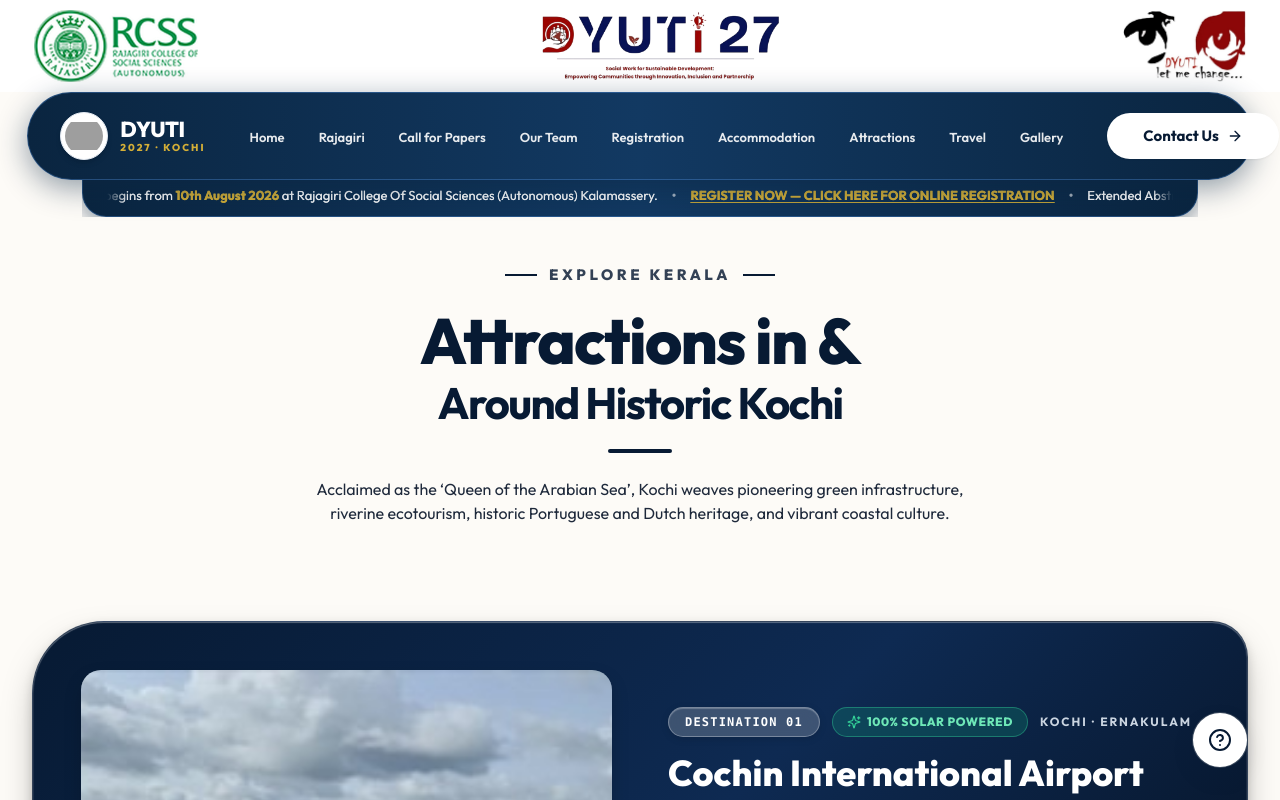
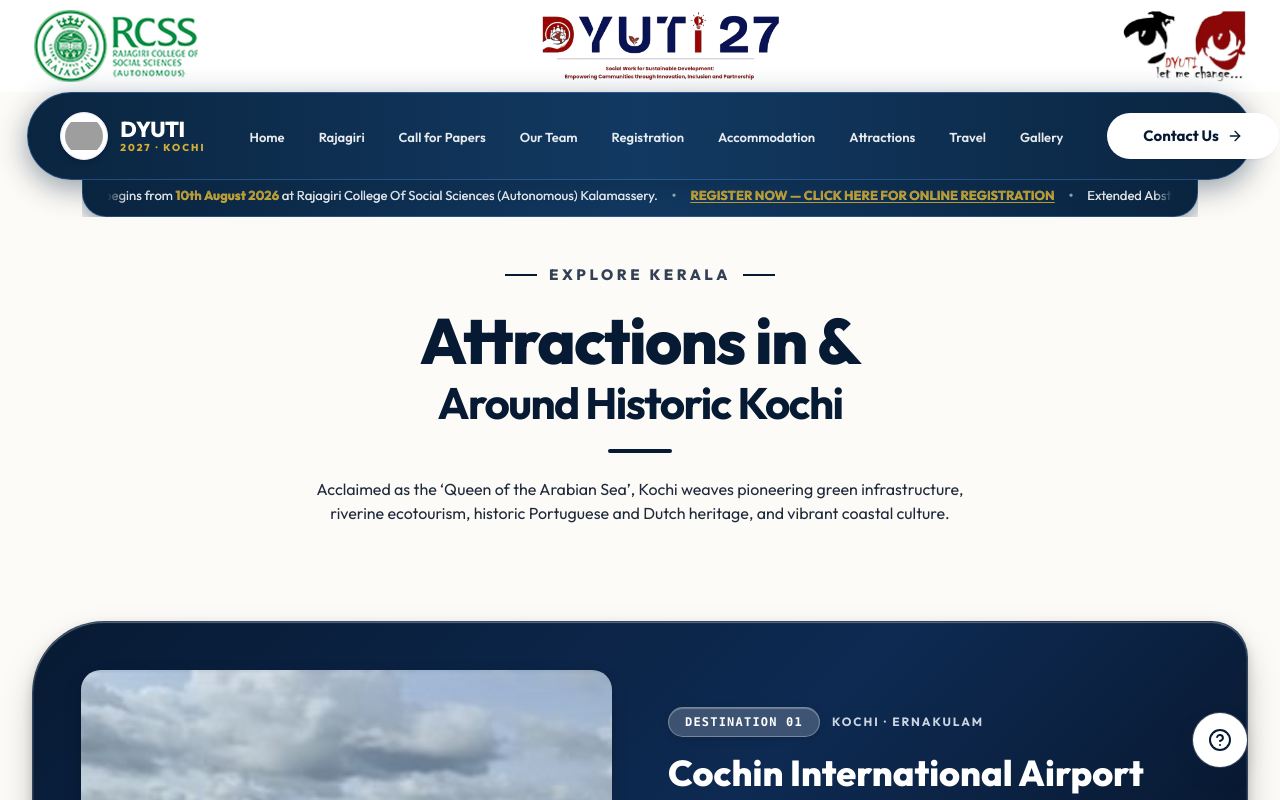
Before and after one commit to Rlabzteam/Dyuti27, a React (Vite) app: page /kochi in a window 1280 px wide. Shown: the top 800 px of the page. Built offline with nearby package versions, Linux system fonts and the light colour scheme; grey boxes are pictures that could not be loaded.

Commit message:
feat: add Attractions page to showcase Kochi tourism spots and external travel resources

```diff
--- a/src/pages/Attractions.tsx
+++ b/src/pages/Attractions.tsx
@@ -1,5 +1,5 @@
 import React from 'react';
-import { ExternalLink, Sparkles, Trees, Waves, Shield, Zap, Compass, HeartHandshake } from 'lucide-react';
+import { ExternalLink, Trees, HeartHandshake } from 'lucide-react';
 import { CONFERENCE_DATA } from '@/data/conference';
 
 export const Attractions: React.FC = () => {
@@ -49,7 +49,6 @@
         <div className="space-y-16 lg:space-y-24 mb-20 lg:mb-28">
           {CONFERENCE_DATA.attractions.map((attraction, idx) => {
             const isEven = idx % 2 === 1;
-            const isCial = attraction.id === 'cial';
 
             return (
               <div
@@ -87,42 +86,6 @@
                     <span className="font-mono text-xs font-black px-4 py-1.5 rounded-full bg-white/20 border border-white/30 text-white uppercase tracking-widest shadow-xs hd-chip">
                       Destination {String(idx + 1).padStart(2, '0')}
                     </span>
-                    {isCial && (
-                      <span className="font-sans text-xs font-extrabold px-3.5 py-1.5 rounded-full bg-emerald-500/20 border border-emerald-400/40 text-emerald-300 uppercase tracking-wider shadow-xs flex items-center gap-1.5">
-                        <Sparkles className="w-3.5 h-3.5 text-emerald-400" />
-                        <span>100% Solar Powered</span>
-                      </span>
-                    )}
-                    {attraction.id === 'mangalavanam' && (
-                      <span className="font-sans text-xs font-extrabold px-3.5 py-1.5 rounded-full bg-emerald-500/20 border border-emerald-400/40 text-emerald-300 uppercase tracking-wider shadow-xs flex items-center gap-1.5">
-                        <Trees className="w-3.5 h-3.5 text-emerald-400" />
-                        <span>Green Lung of Kochi</span>
-                      </span>
-                    )}
-                    {attraction.id === 'paniyeli-poru' && (
-                      <span className="font-sans text-xs font-extrabold px-3.5 py-1.5 rounded-full bg-cyan-500/20 border border-cyan-400/40 text-cyan-300 uppercase tracking-wider shadow-xs flex items-center gap-1.5">
-                        <Waves className="w-3.5 h-3.5 text-cyan-400" />
-                        <span>Community Ecotourism &amp; River Rapids</span>
-                      </span>
-                    )}
-                    {attraction.id === 'chellanam' && (
-                      <span className="font-sans text-xs font-extrabold px-3.5 py-1.5 rounded-full bg-blue-500/20 border border-blue-400/40 text-blue-300 uppercase tracking-wider shadow-xs flex items-center gap-1.5">
-                        <Shield className="w-3.5 h-3.5 text-blue-400" />
-                        <span>Tetrapod Coastal Seawall Walkway</span>
-                      </span>
-                    )}
-                    {attraction.id === 'kochi-water-metro' && (
-                      <span className="font-sans text-xs font-extrabold px-3.5 py-1.5 rounded-full bg-teal-500/20 border border-teal-400/40 text-teal-300 uppercase tracking-wider shadow-xs flex items-center gap-1.5">
-                        <Zap className="w-3.5 h-3.5 text-teal-400" />
-                        <span>Electric Water Transit &amp; SDGs Model</span>
-                      </span>
-                    )}
-                    {attraction.id === 'kumbalangi' && (
-                      <span className="font-sans text-xs font-extrabold px-3.5 py-1.5 rounded-full bg-amber-500/20 border border-amber-400/40 text-amber-300 uppercase tracking-wider shadow-xs flex items-center gap-1.5">
-                        <Compass className="w-3.5 h-3.5 text-amber-400" />
-                        <span>India&apos;s 1st Model Tourism Village</span>
-                      </span>
-                    )}
                     {attraction.id === 'mangrove-park-malipuram' && (
                       <span className="font-sans text-xs font-extrabold px-3.5 py-1.5 rounded-full bg-emerald-500/20 border border-emerald-400/40 text-emerald-300 uppercase tracking-wider shadow-xs flex items-center gap-1.5">
                         <Trees className="w-3.5 h-3.5 text-emerald-400" />
```
